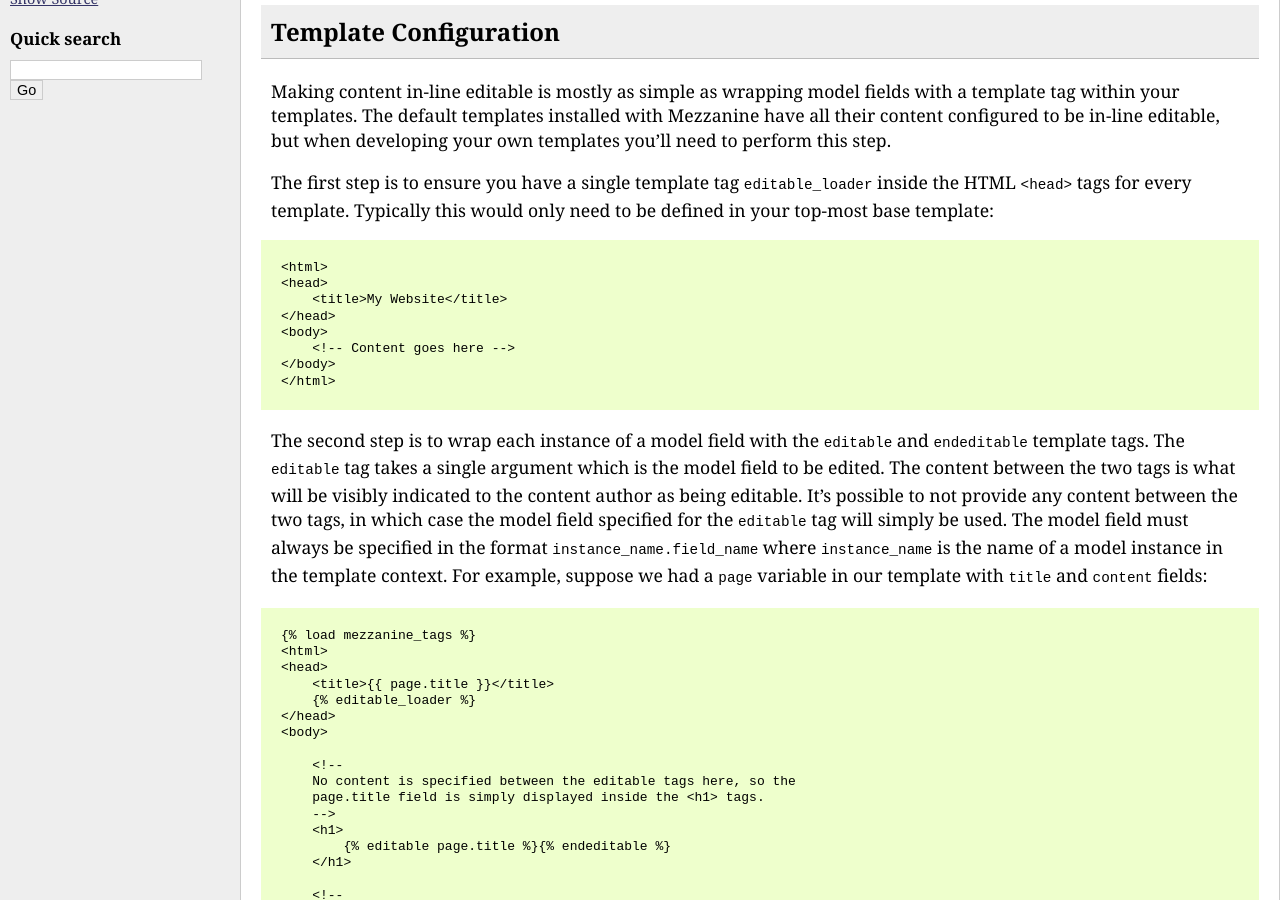
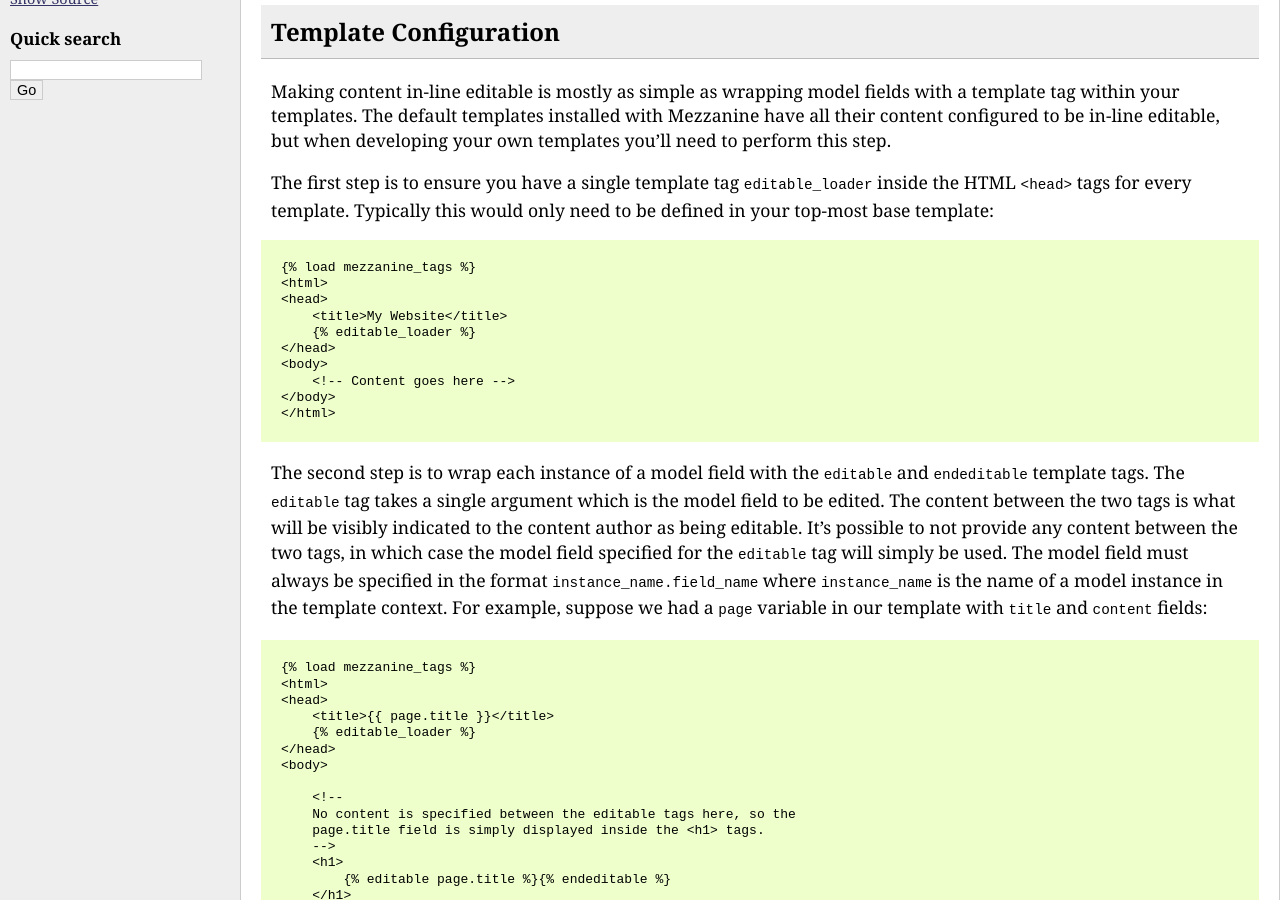
Before and after one commit to stephenmcd/mezzanine, a Sphinx documentation site: the page built from docs/inline-editing.rst, in a window 1280 px wide and 900 px high, scrolled down 336 px. Built offline with Sphinx 7.4.7, drawn with Linux system fonts in a browser that asks for light colours.

Commit message:
Added missing line in docs for in-line editing example.

```diff
--- a/docs/inline-editing.rst
+++ b/docs/inline-editing.rst
@@ -24,9 +24,11 @@ The first step is to ensure you have a single template tag
 ``editable_loader`` inside the HTML ``<head>`` tags for every template.
 Typically this would only need to be defined in your top-most base template::
 
+    {% load mezzanine_tags %}
     <html>
     <head>
         <title>My Website</title>
+        {% editable_loader %}
     </head>
     <body>
         <!-- Content goes here -->
```
